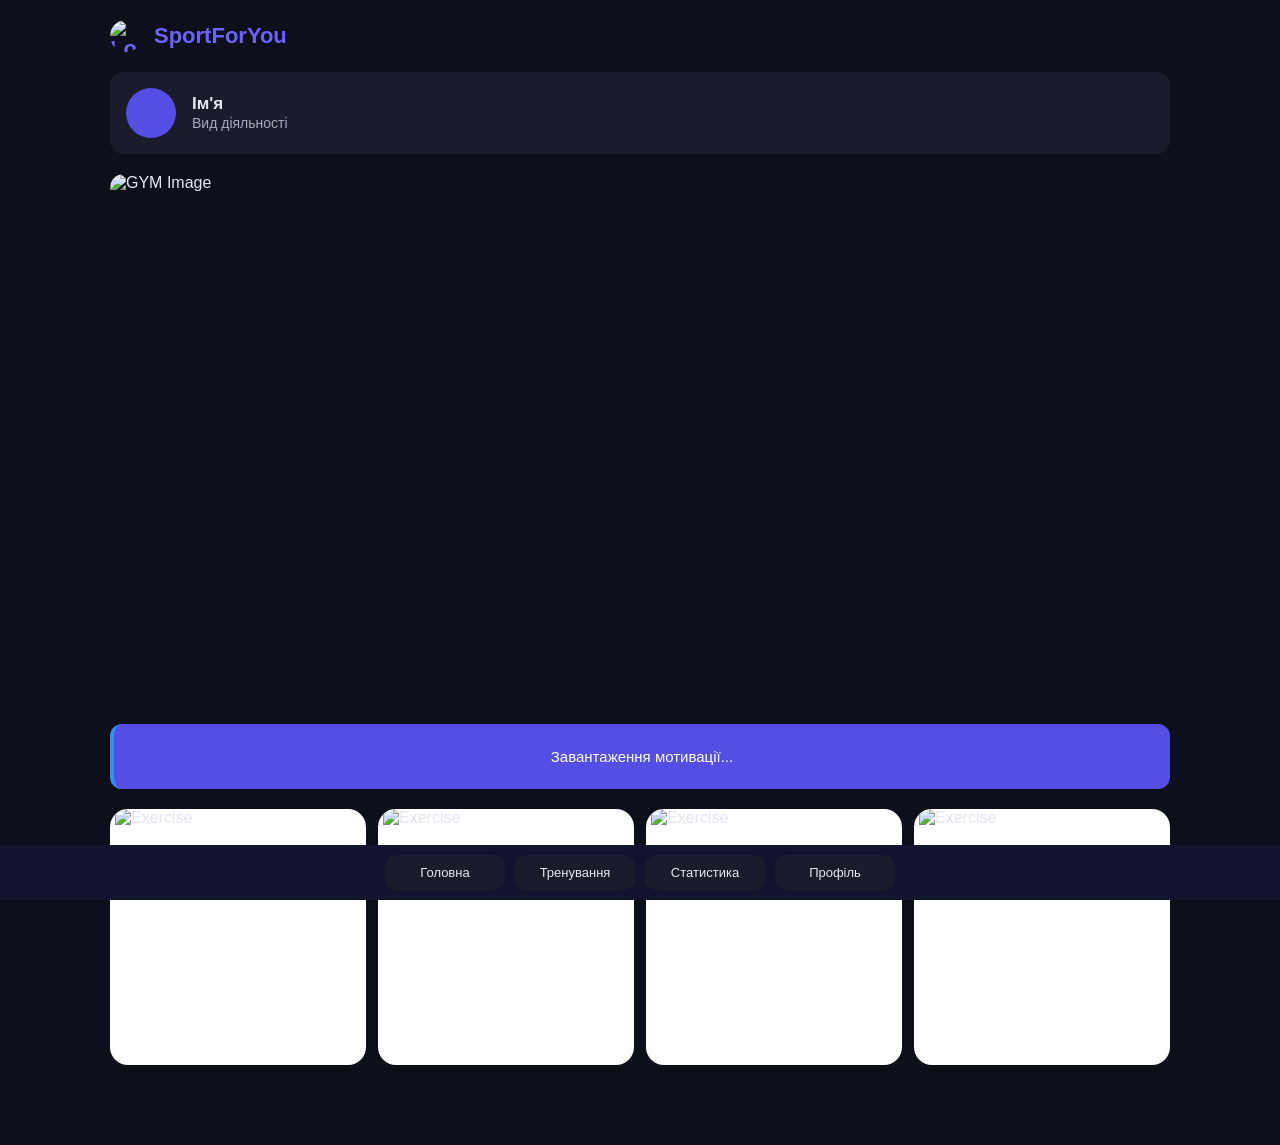
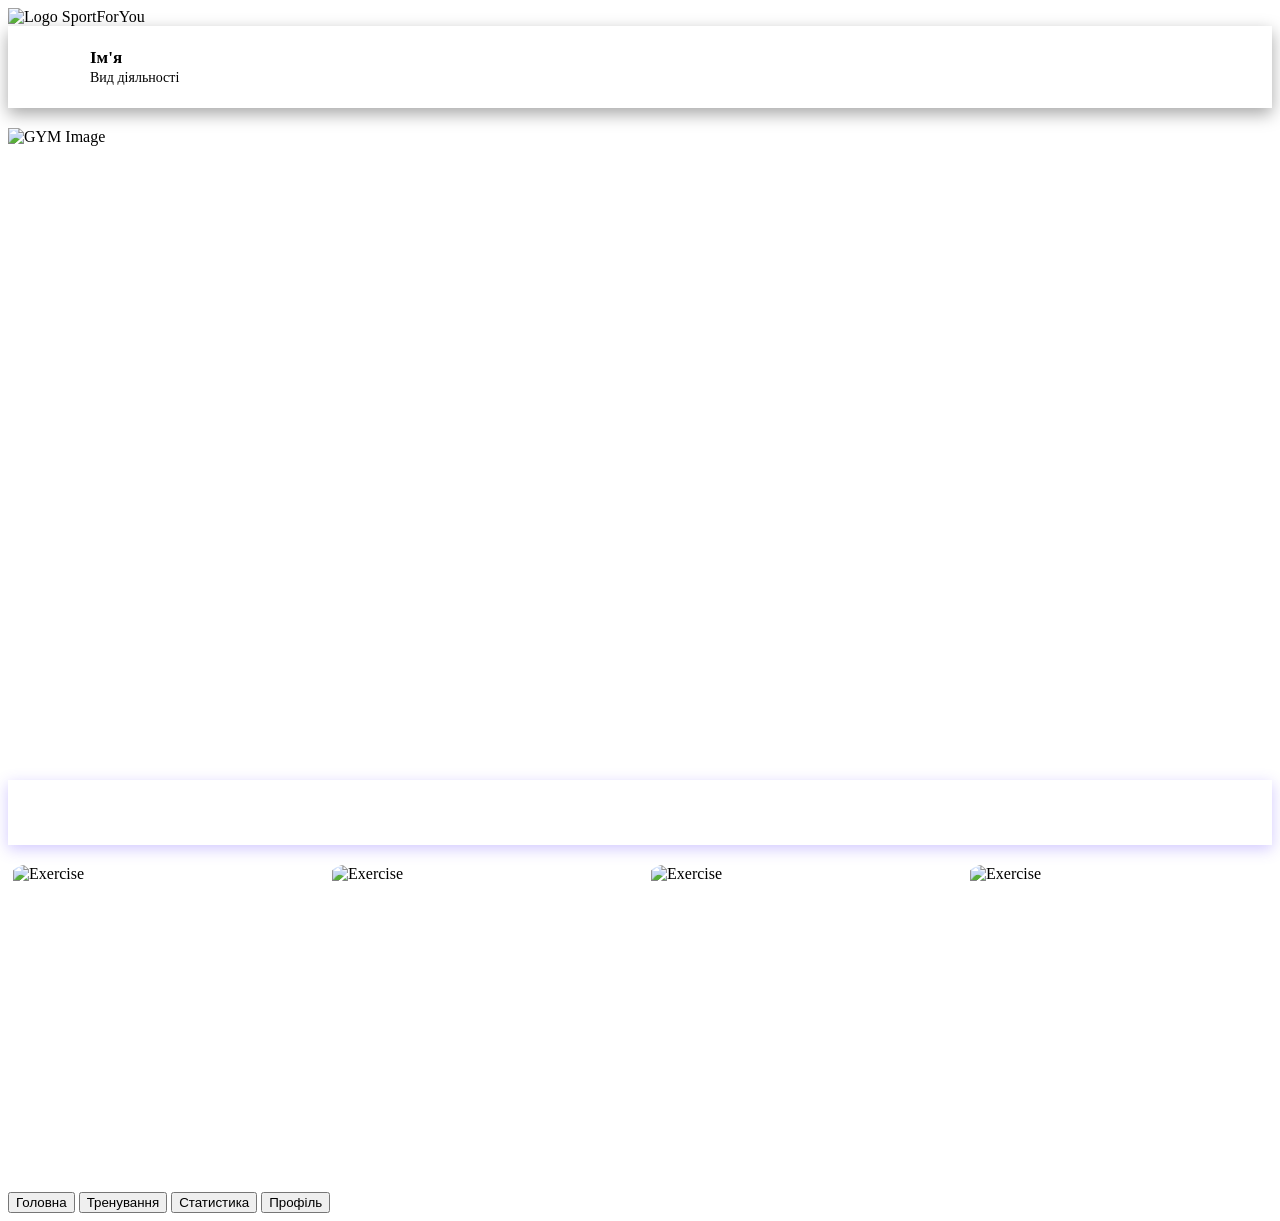

apdate all page

--- a/style/main-style.css
+++ b/style/main-style.css
@@ -1,72 +1,20 @@
-:root {
-    --bg: #0d0f1a;
-    --card: #1a1c2c;
-    --accent: #6c63ff;
-    --accent-soft: #554ee4;
-    --text: #e4e6f0;
-    --text-dim: #a7a9c4;
-}
-
-body {
-    font-family: "Segoe UI", sans-serif;
-    margin: 0;
-    padding: 0;
-    background-color: var(--bg);
-    color: var(--text);
-    overflow-x: hidden; 
-}
-
-/* ===== ОСНОВНИЙ КОНТЕЙНЕР ===== */
-.container {
-    max-width: 1100px;
-    margin: 0 auto;
-    padding: 20px;
-  
-    padding-bottom: 80px; 
-    box-sizing: border-box;
-    min-height: 100vh;
-}
-
-/* ===== HEADER ===== */
-.header {
-    display: flex;
-    align-items: center;
-    gap: 12px;
-    font-size: 22px;
-    font-weight: 600;
-    color: var(--accent);
-    margin-bottom: 20px;
-}
-
-.header-icon {
-    width: 32px;
-    height: 32px;
-    border-radius: 50%;
-}
-
-/* ===== PROFILE ===== */
+/* ===== ПРОФІЛЬ БЛОК НА ГОЛОВНІЙ ===== */
 .profile {
     display: flex;
     align-items: center;
     gap: 16px;
-    background-color: var(--card);
+    background: var(--card);
     padding: 16px;
-    border-radius: 14px;
+    border-radius: var(--radius);
     margin-bottom: 20px;
+    box-shadow: 0 6px 16px rgba(0,0,0,0.35);
 }
 
 .AvatarBot {
     width: 50px;
     height: 50px;
-    background-color: var(--accent-soft);
+    background-color: var(--accent);
     border-radius: 50%;
-}
-.bot-logo {
-    width: 32px !important;
-    height: 32px !important;
-    border-radius: 50%;
-    object-fit: cover;
-    border: 1px solid var(--accent); /* Опціонально: додає тонку рамку навколо аватара */
 }
 
 .info .name {
@@ -76,108 +24,68 @@ body {
 }
 
 .info .activity {
-    color: var(--text-dim);
+    color: var(--text-secondary);
     font-size: 14px;
 }
 
-/* ===== ГОЛОВНЕ ФОТО (СПОРТЗАЛ) ===== */
+/* ===== ФОТО СПОРТЗАЛУ ===== */
 .GYM-image {
-    width: 100%;             
-    max-width: 100%;        
-    height: auto;            
-    aspect-ratio: 16 / 8; /* Корегує розмір під пропорції додатка */
-    object-fit: cover;   
-    border-radius: 14px;
+    width: 100%;
+    max-width: 100%;
+    height: auto;
+    aspect-ratio: 16 / 8;
+    object-fit: cover;
+    border-radius: var(--radius);
     display: block;
     margin-bottom: 20px;
 }
 
 /* ===== ЦИТАТИ ===== */
 .quotes {
-    background-color: var(--accent-soft);
+    background-color: var(--accent);
     min-height: 65px;
-    border-radius: 12px;
+    border-radius: var(--radius);
     display: flex;
     align-items: center;
     justify-content: center;
-    overflow: hidden; 
+    overflow: hidden;
     position: relative;
-    border-left: 4px solid #3390ec;
+    border-left: 4px solid var(--accent2);
     margin-bottom: 20px;
+    box-shadow: 0 4px 14px rgba(106, 76, 255, 0.3);
 }
 
 #quote-text {
-    font-family: 'Roboto', sans-serif;
-    color: white; 
+    color: white;
     padding: 10px 15px;
     text-align: center;
     font-size: 15px;
+    line-height: 1.5;
 }
 
-/* ===== ГАЛЕРЕЯ ВПРАВ (АДАПТИВНА) ===== */
+/* ===== ГАЛЕРЕЯ ВПРАВ ===== */
 .gallery {
     width: 100%;
     display: grid;
-    /* Гнучка сітка: мінімум 140px на вправу */
-    grid-template-columns: repeat(auto-fit, minmax(140px, 1fr)); 
+    grid-template-columns: repeat(auto-fit, minmax(140px, 1fr));
     gap: 12px;
-    padding-bottom: 0;
+    margin-bottom: 20px;
 }
 
-/* КАРТКА ВПРАВИ (корегує розмір як фото спортзалу) */
 .small-image {
-    width: 100%;           
-    aspect-ratio: 1 / 1;  
+    width: 100%;
+    aspect-ratio: 1 / 1;
     background-color: #ffffff;
     border-radius: 18px;
     overflow: hidden;
     display: flex;
     align-items: center;
     justify-content: center;
-    box-sizing: border-box;
 }
 
 .small-image img {
-    width: 100%;           
-    height: 100%;
-    object-fit: contain;   
-    padding: 5px;          
-}
-
-/* ======= НИЖНЄ МЕНЮ ======= */
-.footer {
-    position: fixed;
-    bottom: 0;
-    left: 0;
-    right: 0;
-    z-index: 1000;
-    background: #12142d; 
-    padding: 10px 16px;
-    padding-bottom: calc(10px + env(safe-area-inset-bottom));
-    display: flex;
-    justify-content: center;
-    gap: 10px;
-}
-
-.footer a {
-    flex: 1;
-    max-width: 120px;
-    text-decoration: none;
-}
-
-.footer button {
     width: 100%;
-    padding: 10px 0;
-    font-size: 13px;
-    background: var(--card); 
-    color: var(--text);
-    border-radius: 12px;
-    border: none;
-    cursor: pointer;
-    transition: 0.2s;
-}
-
-.footer button:active .footer button.active {
-    background: var(--accent); 
-    color: #ffffff;
+    height: 100%;
+    object-fit: contain;
+    padding: 5px;
 }
